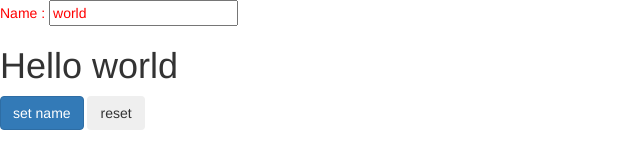
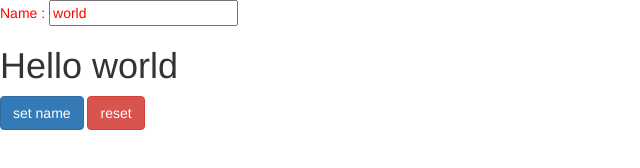
Before and after one commit to lucianferrel/myfirstsite, a plain HTML site: page index.html in a window 1280 px wide. Shown: the whole page, without its empty margins (0-640 px from the left). Drawn offline with nearby package versions, Linux system fonts and the light colour scheme.

Commit message:
whatever

```diff
--- a/index.html
+++ b/index.html
@@ -15,7 +15,7 @@
   <p>Name : <input type="text" ng-model="name"></p>
   <h1>Hello {{name}}</h1>
   <button ng-click="mCtrl.setName()" class="btn btn-primary">set name</button>
-  <button ng-click="mCtrl.reset()" class="btn btn-cancel">reset</button>
+  <button ng-click="mCtrl.reset()" class="btn btn-danger">reset</button>
 </div>
 
 </body>
```
